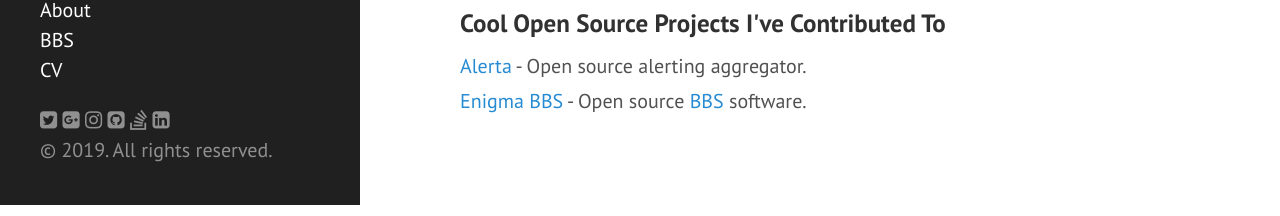
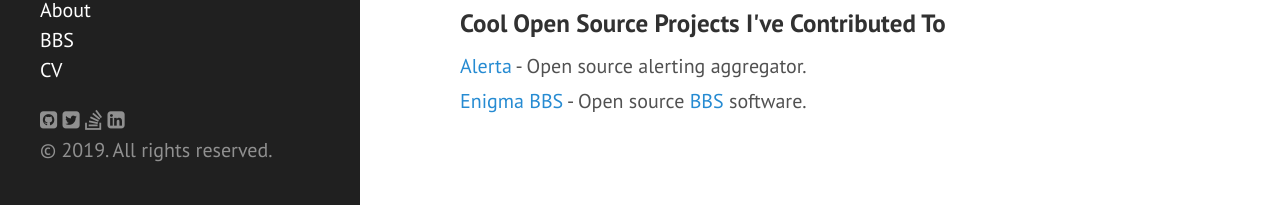
Before and after one commit to davestephens/davestephens.github.io, a Jekyll site: the page built from index.html, in a window 1280 px wide. Shown: the part 695-911 px from the top of the page. Built offline with Jekyll 4.4.1, drawn with Linux system fonts in a browser that asks for light colours; nearby versions of some CDN libraries; the list of posts is cut into pages by our own code.

Commit message:
Update links on sidebar

```diff
--- a/_includes/sidebar.html
+++ b/_includes/sidebar.html
@@ -34,10 +34,8 @@
     </ul>
 
     <p>
+        <a href="https://github.com/DaveStephens" target="_blank"><i class="fa fa-github-square"></i></a>
         <a href="https://www.twitter.com/DaveStephens" target="_blank"><i class="fa fa-twitter-square"></i></a>
-        <a href="https://plus.google.com/+DavidStephens?rel=author" target="_blank"><i class="fa fa-google-plus-square"></i></a>
-        <a href="https://instagram.com/devastating_dave/" target="_blank"><i class="fa fa-instagram"></i></a>
-        <a href="https://github.com/DaveStephens" target="_blank"><i class="fa fa-github-square"></i></a>
         <a href="http://stackoverflow.com/users/425144/davestephens" target="_blank"><i class="fa fa-stack-overflow"></i></a>
         <a href="http://uk.linkedin.com/in/davidjstephens" target="_blank"><i class="fa fa-linkedin-square"></i></a>
         <br/>
```
